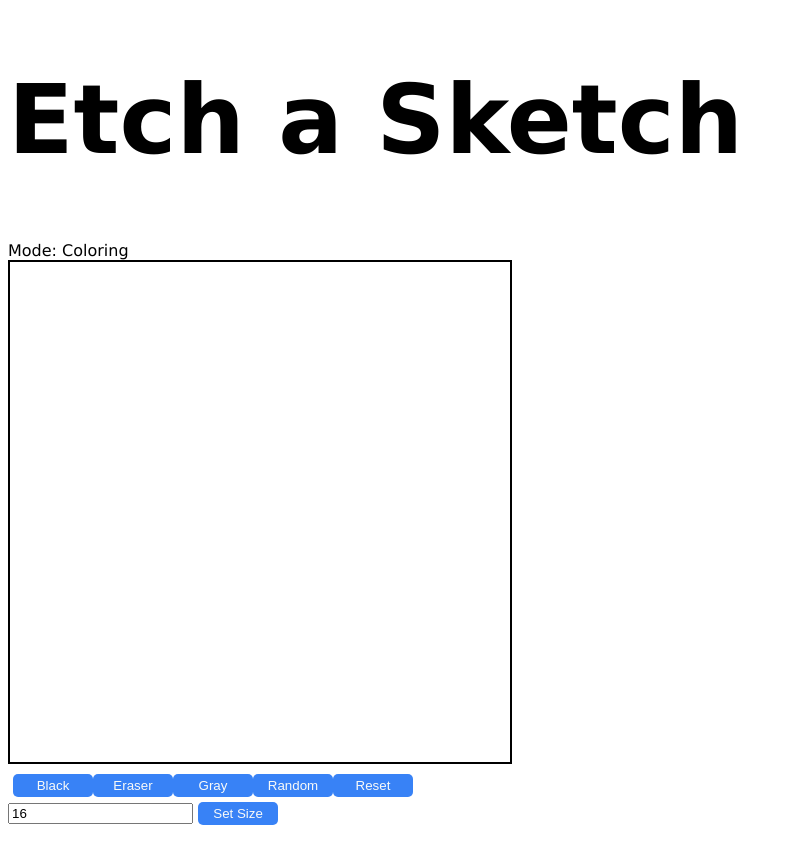
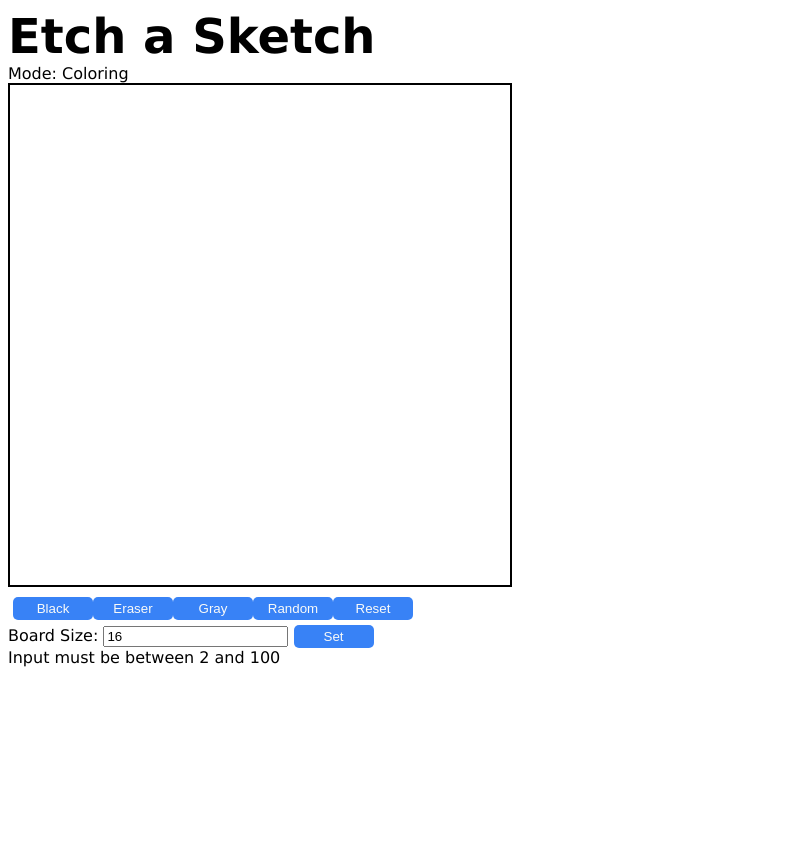
Before and after one commit to esllana/etch-a-sketch, a plain HTML site: page index.html in a window 1280 px wide. Shown: the whole page, without its empty margins (0-791 px from the left). After the commit the page ends 816 px from the top, so only its background shows below. Drawn offline with Linux system fonts and the light colour scheme.

Commit message:
added text for board size

```diff
--- a/index.html
+++ b/index.html
@@ -12,7 +12,7 @@
 <body>
 
 <div class="grid-container">
-    <div class="title"><h1>Etch a Sketch</h1></div>
+    <div class="title">Etch a Sketch</div>
     <div class="mode">Mode: Coloring</div>
     <div class="contents">
         <div class="board"></div>
@@ -23,14 +23,18 @@
             <button onclick="changeColor('random')">Random</button>
             <button onclick="resetBoard()">Reset</button>
         </div>
-        <div>
+        <div class="boxsize">
+            Board Size:
             <input
                 type="text"
                 placeholder="Board Size"
                 value="16"
                 onchange="changeSize(this.value)"
             />
-            <button>Set Size</button>
+            <button>Set</button>
+        </div>
+        <div class="error">
+            Input must be between 2 and 100
         </div>
     </div>
 </div>
```
